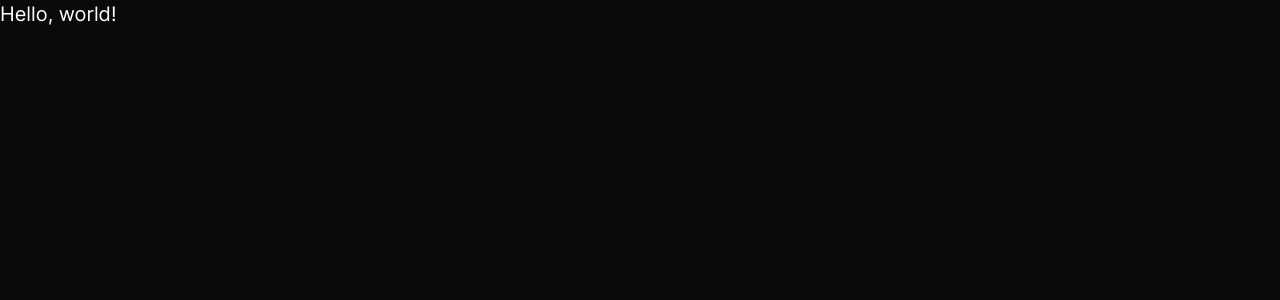
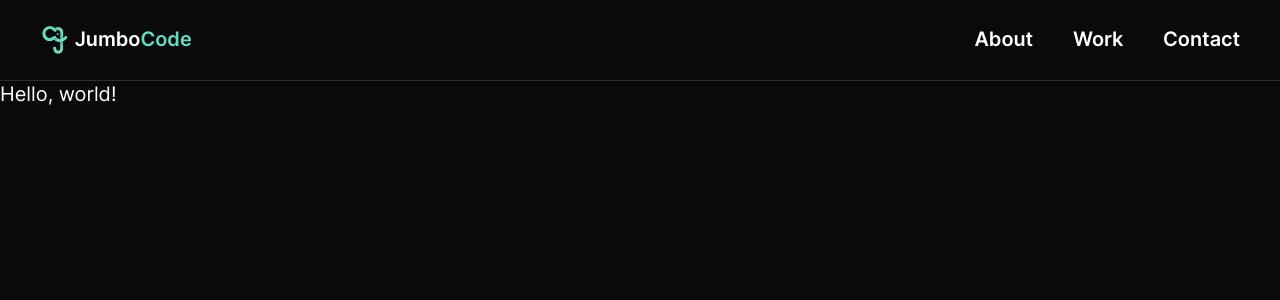
Before and after one commit to JumboCode/jumbocode.org-2023, a Next.js app: page / in a window 1280 px wide. Shown: the top 300 px of the page. Built offline with nearby package versions, Linux system fonts and the light colour scheme.

Commit message:
Basic nav prototype

```diff
--- /dev/null
+++ b/src/components/Nav/Nav.jsx
@@ -0,0 +1,59 @@
+import React from 'react';
+import PropTypes from 'prop-types';
+
+import Link from 'next/link';
+import NavLink from 'components/NavLink';
+
+import Logo from 'assets/jc-logo.svg';
+
+import classNames from 'classnames/bind';
+import styles from './Nav.module.scss';
+const cx = classNames.bind(styles);
+
+const links = [
+  {
+    path: '/about',
+    name: 'About',
+  },
+  {
+    path: '/work',
+    name: 'Work',
+  },
+  {
+    path: '/contact',
+    name: 'Contact',
+  },
+];
+
+export default function Nav({ className, ...props }) {
+  return (
+    <nav className={classNames(cx('base'), className)} {...props}>
+      <Link href="/">
+        <a className={cx('logo')} aria-label="home">
+          <Logo />
+          <span>
+            Jumbo
+            <span>Code</span>
+          </span>
+        </a>
+      </Link>
+
+      <ul className={cx('links')}>
+        {links.map(({ path, name }) => (
+          <li key={name}>
+            <NavLink href={path}>
+              {({ isActive }) => <a className={cx('link', { active: isActive })}>{name}</a>}
+            </NavLink>
+          </li>
+        ))}
+      </ul>
+    </nav>
+  );
+}
+
+Nav.propTypes = {
+  className: PropTypes.string,
+};
+Nav.defaultProps = {
+  className: null,
+};
--- /dev/null
+++ b/src/components/Nav/Nav.module.scss
@@ -0,0 +1,40 @@
+@use 'styles/utils';
+
+.base {
+  display: flex;
+  justify-content: space-between;
+
+  background: utils.$color-deep-black;
+
+  padding: 0 2rem;
+  box-shadow: 0 1px 0 0 rgba(255, 255, 255, 0.15);
+
+  a {
+    text-decoration: none;
+    color: inherit;
+  }
+
+  .logo {
+    display: flex;
+    align-items: center;
+    justify-content: center;
+    font-weight: 600;
+
+    svg {
+      width: 1.5rem;
+      height: auto;
+      margin-right: 0.25rem;
+    }
+
+    span > span {
+      color: utils.$color-green;
+    }
+  }
+
+  ul {
+    display: flex;
+    align-items: center;
+    gap: 3ch;
+    font-weight: 600;
+  }
+}
--- /dev/null
+++ b/src/components/Nav/index.js
@@ -0,0 +1 @@
+export { default } from './Nav';
--- a/src/pages/_app.jsx
+++ b/src/pages/_app.jsx
@@ -2,8 +2,19 @@ import React from 'react';
 import PropTypes from 'prop-types';
 import 'styles/global/base.scss';
 
+import Nav from 'components/Nav';
+
+import classNames from 'classnames/bind';
+import styles from './_app.module.scss';
+const cx = classNames.bind(styles);
+
 export default function AppContainer({ Component, pageProps }) {
-  return <Component {...pageProps} />;
+  return (
+    <div className={cx('base')}>
+      <Nav className={cx('nav')} />
+      <Component {...pageProps} />
+    </div>
+  );
 }
 
 AppContainer.propTypes = {
--- /dev/null
+++ b/src/pages/_app.module.scss
@@ -0,0 +1,14 @@
+$nav-height: 4rem;
+
+.base {
+  padding-top: $nav-height;
+}
+
+.nav {
+  position: fixed;
+  top: 0;
+  left: 0;
+  z-index: 9999;
+  width: 100%;
+  height: $nav-height;
+}
```
